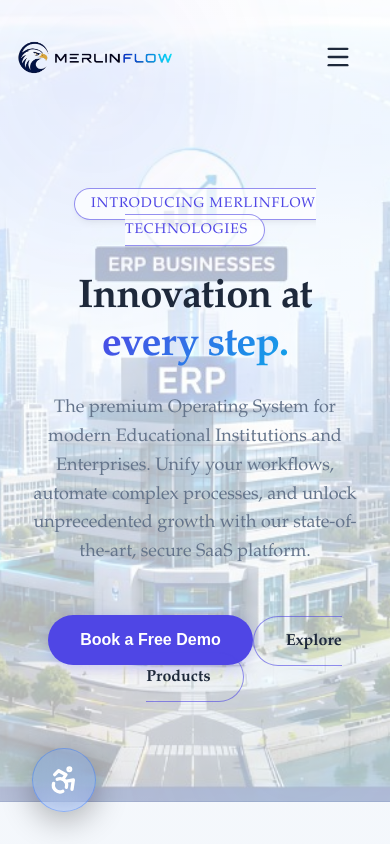
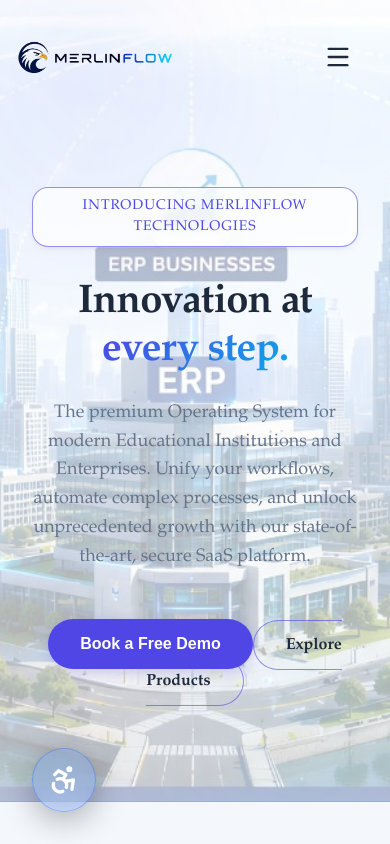
Before and after one commit to nayanirithish/merlinflow, a Next.js app: page / in a window 390 px wide. Shown: the top 844 px of the page. Built offline with nearby package versions, Linux system fonts and the light colour scheme.

Commit message:
Fix mobile responsiveness for Hero section

```diff
--- a/src/app/globals.css
+++ b/src/app/globals.css
@@ -143,7 +143,7 @@
   -webkit-background-clip: text;
   background-clip: text;
   color: transparent;
-  display: inline-block;
+  display: inline;
 }
 
 /* Container */
--- a/src/components/Hero.js
+++ b/src/components/Hero.js
@@ -25,12 +25,12 @@
             transition={{ delay: 0.2, duration: 0.8, ease: "backOut" }}
             style={{ marginBottom: "2rem", display: "inline-block" }}
           >
-            <span className="glass-panel" style={{ padding: "0.5rem 1rem", fontSize: "0.875rem", fontWeight: 500, letterSpacing: "1px", textTransform: "uppercase", color: "var(--primary)" }}>
+            <span className="glass-panel" style={{ display: "inline-block", padding: "0.5rem 1rem", fontSize: "0.875rem", fontWeight: 500, letterSpacing: "1px", textTransform: "uppercase", color: "var(--primary)", lineHeight: "1.5" }}>
               Introducing MerlinFlow Technologies
             </span>
           </motion.div>
 
-          <h1 style={{ fontSize: "clamp(2.5rem, 4vw, 4rem)", fontWeight: 800, lineHeight: 1.2, marginBottom: "1.5rem" }}>
+          <h1 style={{ fontSize: "clamp(2.5rem, 4vw, 4rem)", fontWeight: 800, lineHeight: 1.2, marginBottom: "1.5rem", wordBreak: "break-word" }}>
             Innovation at <span className="text-gradient">every step.</span>
           </h1>
 
@@ -264,6 +264,7 @@
           gap: 1.5rem;
           justify-content: center;
           align-items: center;
+          flex-wrap: wrap;
         }
 
         .hero-container::before {
```
